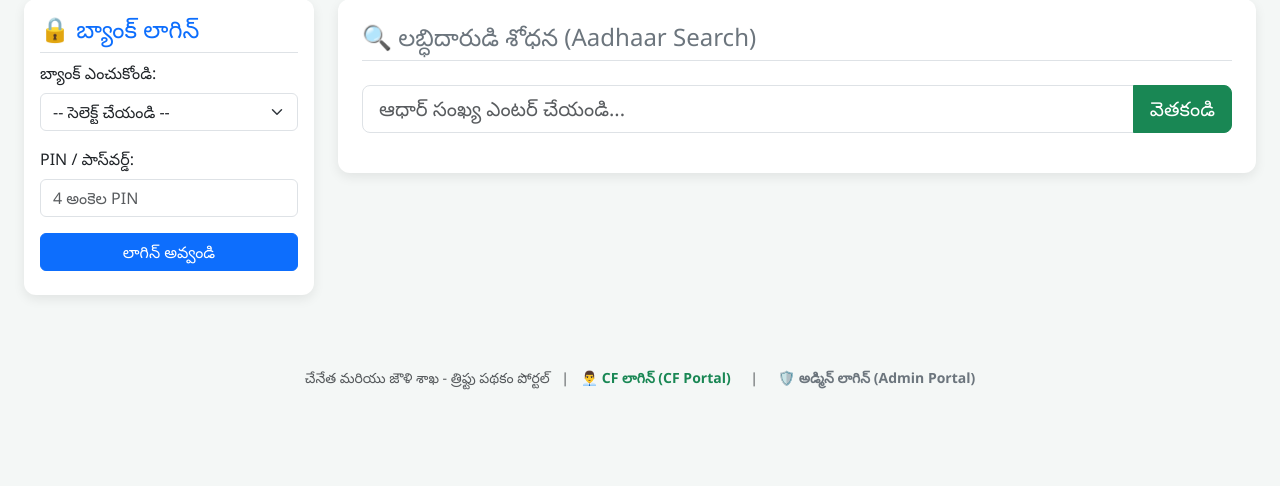
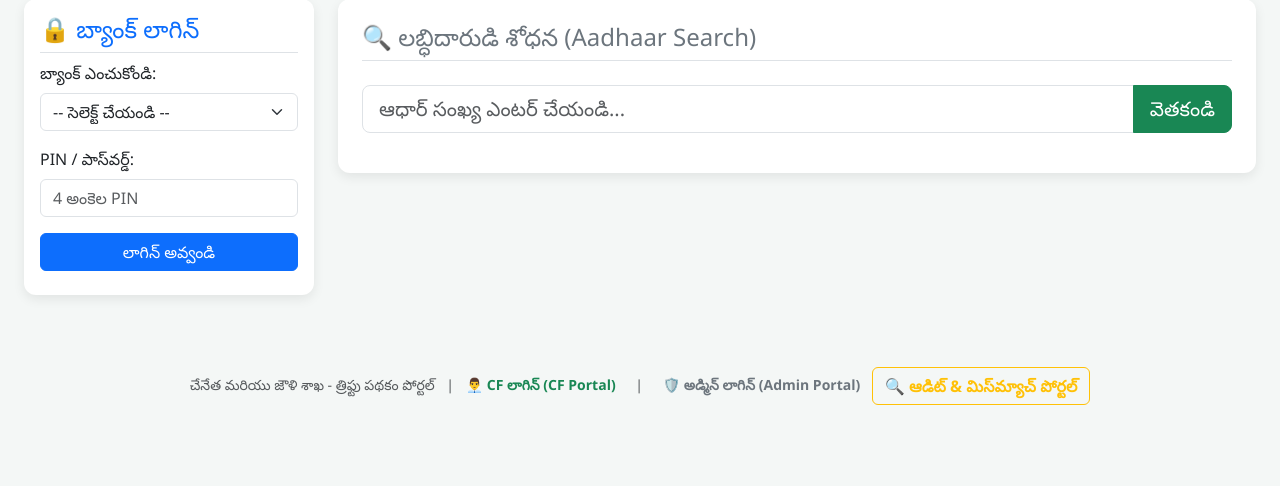
Before and after one commit to nayatejavision-alt/cf-thrift-sircilla-ts, a Flask app: template templates/index.html in a window 1280 px wide. Shown: the part 135-621 px from the top of the page. Run offline with Flask 3, Linux system fonts and the light colour scheme; the template is opened without the code that fills it, so the values that code supplies are empty.

Commit message:
Update index.html

```diff
--- a/templates/index.html
+++ b/templates/index.html
@@ -515,6 +515,9 @@ async function uploadBankFile() {
         <a href="/admin/login" class="text-decoration-none text-secondary fw-semibold ms-2">
             🛡️ అడ్మిన్ లాగిన్ (Admin Portal)
         </a>
+        <a href="/audit/dashboard" class="btn btn-outline-warning fw-bold ms-2">
+            🔍 ఆడిట్ & మిస్‌మ్యాచ్ పోర్టల్
+        </a>
     </div>
 </footer>
 </body>
```
